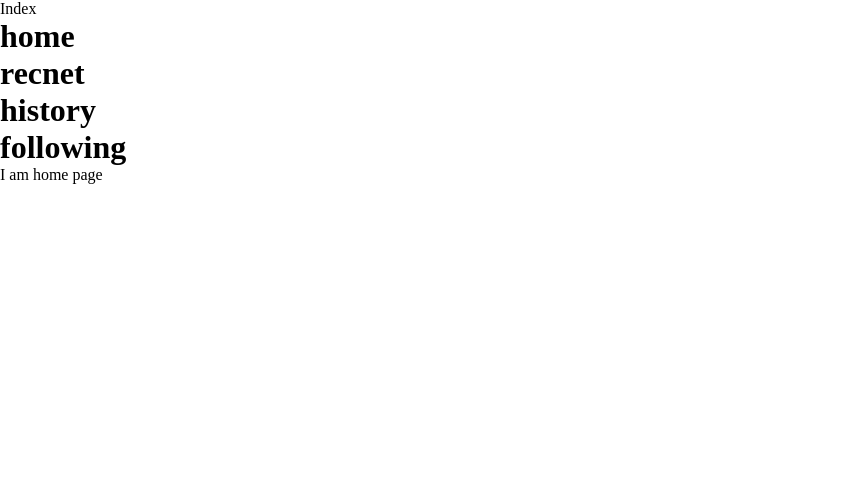
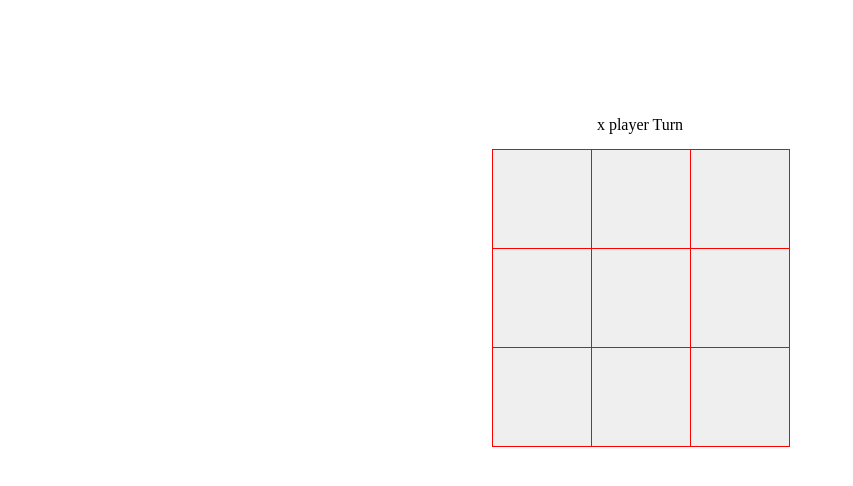
Before and after one commit to kashan-iqbal/React-Small-Project-, a React (Create React App) app: page / in a window 1280 px wide. Shown: the top 486 px of the page, without its empty margins (0-853 px from the left). Built offline with nearby package versions, Linux system fonts and the light colour scheme.

Commit message:
13 project done

```diff
--- a/src/App.js
+++ b/src/App.js
@@ -1,16 +1,8 @@
-import logo from './logo.svg';
 // import './App.css';
-import ThemeChanger from './Component/LightDark/ThemeChanger';
-import ScrollPersentage from './Component/Scroll/ScrollPersentage';
-import Opp from './Opp/Opp';
-import { Index } from './Component/Tab/Index';
-// import QrCode from './Component/Qrcode/QrCode';
-// import MainTree from './Component/TreeView/MainTree';
-// import StarRatting from './Component/Ratting/StarRatting';
-// import Accordian from './Component/Accordian/Accordian';
-// import RandomColor from './Component/ColorChanger/ColorChanger';
-// import ImageSlider from './Component/imageSlider/ImageSlider';
-// import LodeMore from './Component/Loadmoredata/LodeMore';
+import AutoCompleteApi from './Component/Search/AutoCompleteApi';
+import ProfileFinder from './Component/gitHubProfile/ProfileFinder';
+import TicTakTo from './Component/tic-tac-toe/TicTakTo';
+
 
 function App() {
   return (
@@ -25,7 +17,10 @@ function App() {
 {/* <ThemeChanger/> */}
 {/* <ScrollPersentage/> */}
 {/* <Opp/> */}
-<Index/>
+{/* <Index/> */}
+{/* <ProfileFinder/> */}
+{/* <AutoCompleteApi/> */}
+<TicTakTo/>
     </div>
   );
 }
--- /dev/null
+++ b/src/Component/Search/AutoCompleteApi.js
@@ -0,0 +1,52 @@
+import React, { useEffect, useState } from "react";
+import Suggestion from "./Suggestion";
+
+const AutoCompleteApi = () => {
+  const [data, setData] = useState("");
+  const [loading, setLoading] = useState(false);
+  const [input, setinput] = useState("");
+  const [filter, setFilter] = useState([]);
+
+  const getData = async () => {
+    try {
+      const responce = await fetch("https://dummyjson.com/users?limit=100");
+      const result = await responce.json();
+      setData(result.users.map((d) => d.username));
+    } catch (error) {
+      console.log(error);
+    }
+  };
+  const handleChange = (e) => {
+    const querry = e.target.value.toLowerCase();
+    setinput(querry);
+    if (querry.length > 0) {
+      const newData =
+        data && data.length
+          ? data.filter((f) => f.toLowerCase().indexOf(querry) > -1)
+          : null;
+      setFilter(newData);
+    } else {
+      setFilter([]);
+    }
+  };
+
+  console.log(filter, `i am filter`);
+  useEffect(() => {
+    getData();
+  }, []);
+
+  const update = (d) => {
+    setinput(d);
+    setFilter([]);
+  };
+
+  return (
+    <div>
+      AutoCompleteApi
+      <input type="text" onChange={handleChange} value={input} />
+      <Suggestion func={update} data={filter} />
+    </div>
+  );
+};
+
+export default AutoCompleteApi;
--- /dev/null
+++ b/src/Component/Search/Suggestion.js
@@ -0,0 +1,15 @@
+import React from 'react'
+
+const Suggestion = ({data,func}) => {
+  return (
+    <div>
+      {
+        data.length && data.map((d,idx)=>(
+          <li key={idx} onClick={() => func(d)} >{d}</li>
+        ))
+      }
+    </div>
+  )
+}
+
+export default Suggestion
--- a/src/Component/Tab/Index.js
+++ b/src/Component/Tab/Index.js
@@ -16,8 +16,16 @@ export const Index = () => {
       content: "I am history page",
     },
     {
-      lable: "following",
-      content: "I am following page",
+      lable: "worindg",
+      content: "I am working page",
+    },
+    {
+      lable: "About Us",
+      content: "I am About US page",
+    },
+    {
+      lable: "desiging",
+      content: "I am desiging page",
     },
   ];
 
--- a/src/Component/Tab/Tabs.js
+++ b/src/Component/Tab/Tabs.js
@@ -1,18 +1,26 @@
 import React, { useState } from "react";
+import "./Style.css";
 
-const Tabs = ({ tabs, onChange }) => {
+const Tabs = ({ tabs }) => {
   const [index, setIndex] = useState(0);
   const handleChange = (id) => {
     setIndex(id);
   };
   return (
+
     <>
       <div className="wapper">
-        <header>
+        <header className="heading">
           {tabs.map((item, idx) => (
-            <h1 key={idx} onClick={() => handleChange(idx)}>
-              {item.lable}
-            </h1>
+            <div
+              className={`tab-item ${
+                index === idx ? "active" : ""
+              }`}
+              key={idx}
+              onClick={() => handleChange(idx)}
+            >
+              <span className="label"> {item.lable} </span>
+            </div>
           ))}
         </header>
         <section className="content">
--- /dev/null
+++ b/src/Component/gitHubProfile/ProfileFinder.js
@@ -0,0 +1,47 @@
+import React, { useState } from "react";
+import User from "./User";
+
+const ProfileFinder = () => {
+  const [name, setName] = useState("");
+  const [data, setData] = useState("");
+  const [loading, setLoading] = useState(false);
+
+  const getData = async () => {
+    try {
+      setLoading(true);
+      const responce = await fetch(`https://api.github.com/users?${name}`);
+      const result = await responce.json();
+      if (result.length) setData(result);
+      setLoading(false);
+    } catch (error) {
+      console.log(error);
+      setLoading(false);
+    }
+  };
+
+  const handleSubmit = () => {
+    console.log(name);
+    getData();
+  };
+
+
+  if (loading) {
+    return <h1>loading...</h1>;
+  }
+
+  return (
+    <div>
+      <form onSubmit={handleSubmit}>
+        <input type="search" onChange={(e) => setName(e.target.value)} />
+        <button type="submit">search</button>
+      </form>
+      ProfileFinder
+      {
+        data !== null ?  <User key={data.id}  data={data} />:null
+
+      }
+    </div>
+  );
+};
+
+export default ProfileFinder;
--- /dev/null
+++ b/src/Component/gitHubProfile/Style.css
@@ -0,0 +1,63 @@
+.github-profile-container {
+    margin: 0 auto;
+    width: 90%;
+    max-width: 1000px;
+    padding: 20px;
+    border-radius: 8px;
+  }
+
+  .input-wrapper {
+    display: flex;
+    gap: 20px;
+    justify-content: center;
+    margin-bottom: 20px;
+  }
+
+  .input-wrapper input {
+    padding: 12px;
+    font-size: 16px;
+    border: none;
+  }
+
+  .input-wrapper button {
+    padding: 5px 12px;
+    border: none;
+    border-radius: 8px;
+    background-color: #00f4ec;
+    color: #000;
+    cursor: pointer;
+  }
+
+  .user{
+      padding: 15px;
+      border-radius: 10px;
+      border: 1px solid;
+  }
+
+  .avatar{
+      height: 150px;
+      aspect-ratio: 1/1;
+      border-radius: 50%;
+  }
+
+
+  .name-container{
+      display: flex;
+      gap: 20px;
+      justify-content: center;
+      margin-top: 20px;
+  }
+
+  .name-container p{
+      margin: 0px;
+      font-size: 20px;
+      font-weight: bold;
+  }
+
+  .profile-info div{
+      display: flex;
+      justify-content: center;
+      gap: 20px;
+      font-size: 20px;
+      font-weight: bold;
+  }
--- /dev/null
+++ b/src/Component/gitHubProfile/User.js
@@ -0,0 +1,46 @@
+import React, { memo } from "react";
+import "./Style.css";
+
+const User = ({ data }) => {
+  console.log(data);
+  return (
+    <>
+      {data &&
+        data.length &&
+        data.map((d) => {
+          return (
+            <div className="user" key={d.id}>
+              <div>
+                <img src={d.avatar_url} className="avatar" alt="User" loading="lazy" />
+              </div>
+              <div className="name-container">
+                <a href={`https://github.com/${d.login}`}>
+                  {d.name || d.login}
+                </a>
+                <p>
+                  User joined on{" "}
+                  {d.created_at} {d.created_at}
+                </p>
+              </div>
+              <div className="profile-info">
+                <div>
+                  <p>Public Repos</p>
+                  <p>{d.public_repos}</p>
+                </div>
+                <div>
+                  <p>Followers</p>
+                  <p>{d.followers}</p>
+                </div>
+                <div>
+                  <p>Following</p>
+                  <p>{d.following}</p>
+                </div>
+              </div>
+            </div>
+          );
+        })}
+    </>
+  );
+};
+
+export default memo(User);
--- /dev/null
+++ b/src/Component/tic-tac-toe/Style.css
@@ -0,0 +1,19 @@
+.tic-tac-toe-container {
+    display: flex;
+    flex-direction: column;
+    align-items: center;
+    margin-top: 100px;
+  }
+
+  .square {
+    border: 1px solid red;
+    float: left;
+    font-size: 40px;
+    height: 100px;
+    padding: 0px;
+    text-align: center;
+    width: 100px;
+    margin-right: -1px;
+    margin-top: -1px;
+    cursor: pointer;
+  }
--- /dev/null
+++ b/src/Component/tic-tac-toe/TicTakTo.js
@@ -0,0 +1,79 @@
+import React, { useEffect, useState } from "react";
+import "./Style.css";
+
+const TicTakTo = () => {
+  const [square, setSquare] = useState(Array(9).fill(""));
+  const [isXturn, setIsXturn] = useState(true);
+  const [status, setStatus] = useState("");
+  console.log(square);
+  const Square = ({ value, onclick }) => {
+    return (
+      <button className="square" onClick={onclick}>
+        {value}
+      </button>
+    );
+  };
+  const handleChange = (val) => {
+    let copy = [...square];
+    if (getWinner(square) || copy[val] !== "") return;
+    copy[val] = isXturn ? "x" : "o";
+    setIsXturn(!isXturn);
+    setSquare(copy);
+    console.log(copy);
+  };
+
+  const getWinner = (square) => {
+    const winnerPattren = [
+      [0, 1, 2],
+      [3, 4, 5],
+      [6, 7, 8],
+      [0, 3, 6],
+      [1, 4, 7],
+      [2, 5, 8],
+      [0, 4, 8],
+      [2, 4, 6],
+    ];
+
+    for (let index = 0; index < winnerPattren.length; index++) {
+      const [x, y, z] = winnerPattren[index];
+      if (square[x] && square[x] === square[y] && square[x] === square[z]) {
+        return square[x];
+      }
+    }
+    return null;
+  };
+  useEffect(() => {
+    if (getWinner(square)) {
+      setStatus(`winner is ${getWinner(square)}`);
+    }
+  }, [square, isXturn]);
+
+  const reStart = () => {
+    setSquare((prev) => prev.map((p) => (p = "")));
+    setStatus("");
+  };
+  return (
+    <div className="tic-tac-toe-container">
+      {status}
+      <p>{isXturn ? "x" : "0"}  player Turn</p>
+      <div className="row">
+        <Square value={square[0]} onclick={() => handleChange(0)} />
+        <Square value={square[1]} onclick={() => handleChange(1)} />
+        <Square value={square[2]} onclick={() => handleChange(2)} />
+      </div>
+      <div className="row">
+        <Square value={square[3]} onclick={() => handleChange(3)} />
+        <Square value={square[4]} onclick={() => handleChange(4)} />
+        <Square value={square[5]} onclick={() => handleChange(5)} />
+      </div>
+      <div className="row">
+        <Square value={square[6]} onclick={() => handleChange(6)} />
+        <Square value={square[7]} onclick={() => handleChange(7)} />
+        <Square value={square[8]} onclick={() => handleChange(8)} />
+      </div>
+      {status && <button onClick={reStart}>Restart</button>}
+    </div>
+  );
+};
+
+export default TicTakTo;
```
Also changed, not shown: src/Component/Tab/Style.css (+34 -0 lines), src/Component/Search/Style.css (added).
